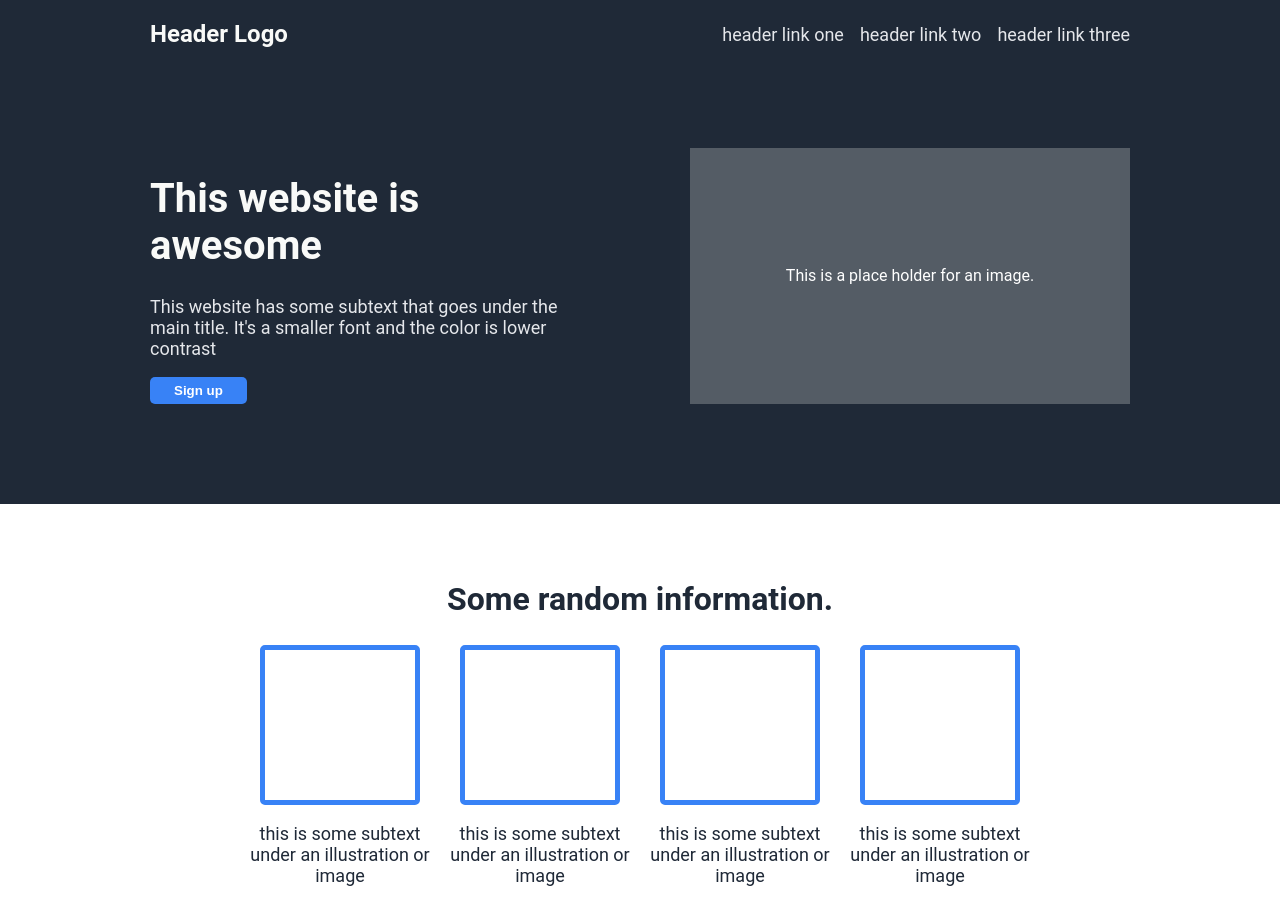
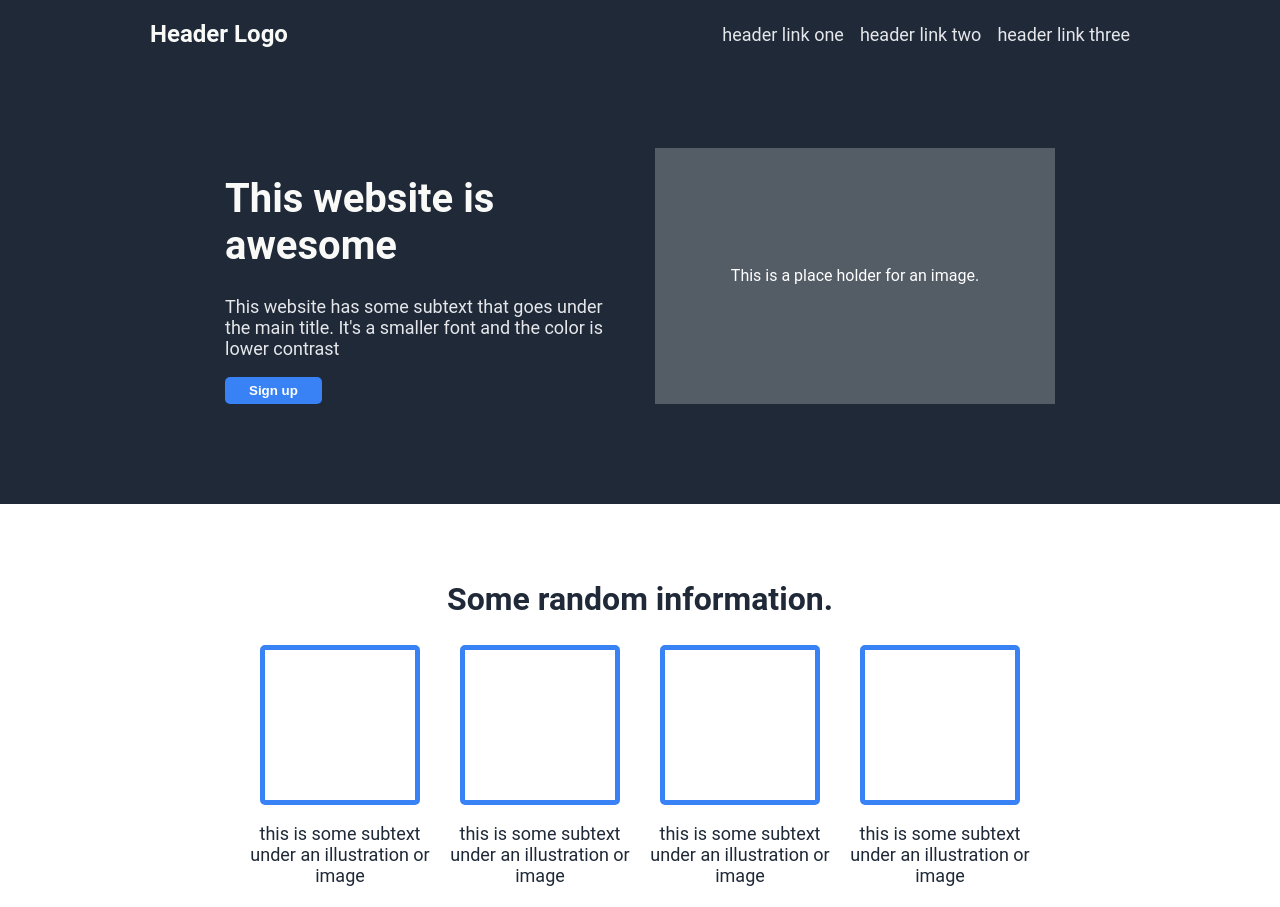
Before and after one commit to gsespinto/landing-page, a plain HTML site: page index.html in a window 1280 px wide. Shown: the top 907 px of the page. Drawn offline with Linux system fonts and the light colour scheme.

Commit message:
Fix introduction image shrink

```diff
--- a/style.css
+++ b/style.css
@@ -61,11 +61,13 @@ p{
     padding: 80px 150px 100px;
     background-color: #1F2937;
     justify-content: center;
-    gap: 100px;
+    gap: 30px;
+    flex-wrap: wrap;
 }
 
 .introduction div{
-    width: 450px;
+    width: 400px;
+    min-height: 250px;
 }
 
 .introduction .right{
@@ -74,6 +76,7 @@ p{
     justify-content: center;
     align-items: center;
     color: white;
+    flex: 0 0 auto;
 }
 
 .sign-up-bt{
@@ -136,7 +139,7 @@ p{
 
 .sign-up-section{
     margin: 100px;
-    padding: 30px 50px;
+    padding: 40px 50px;
     background-color: #3882F6;
     border-radius: 5px;
     display: flex;
```
